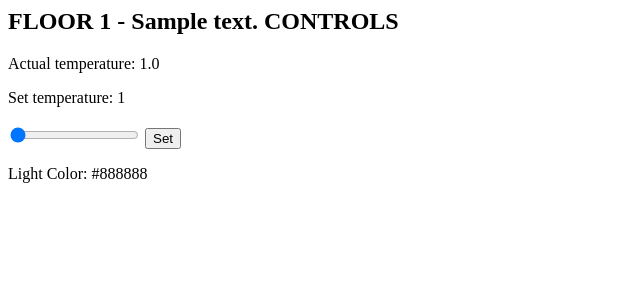
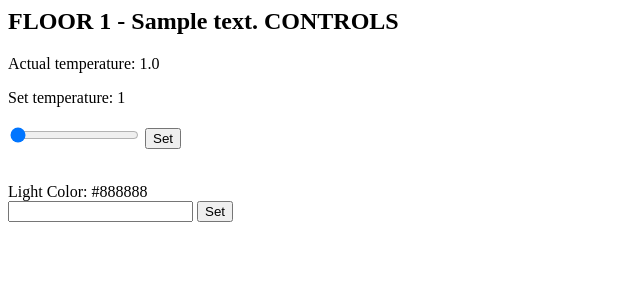
Before and after one commit to usmanov647/smartHome_webapp, a Django app: a page that uses server/usman/templates/usman/control.html in a window 1280 px wide. Shown: the top 300 px of the page, without its empty margins (0-640 px from the left). Run offline with Django 3.2, Linux system fonts and the light colour scheme; tables that the repository leaves empty hold one stand-in row (values such as "Sample post").

Commit message:
added a POST handler for light color

```diff
--- a/server/usman/templates/usman/control.html
+++ b/server/usman/templates/usman/control.html
@@ -14,6 +14,12 @@
             <input type="range" name="temp_set" id="temp_set" min="15" max="30" value="{{ zone_selected.temperature_set }}">
             <input type="submit" value="Set">
         </form>
-        <p>Light Color: {{ zone_selected.light_color }}</p>
+        <br>
+        <form action="{% url 'usman:control' zone_selected.zone_name %}" method="POST">
+            {% csrf_token %}
+            <label for="color_set">Light Color: {{ zone_selected.light_color }}</label><br>
+            <input type="text" name="color_set" id="color_set" value="{{ zone_selected.color_set }}">
+            <input type="submit" value="Set">
+        </form>
     </body>
 </html>
--- a/server/usman/views.py
+++ b/server/usman/views.py
@@ -15,9 +15,14 @@ def control(request, zone_name):
     zone_selected = Zone.objects.get(zone_name=zone_name)
 
     if request.method == 'POST':
-        temp_set = int(request.POST['temp_set'])
-        if 15 <= temp_set <= 30:
-            zone_selected.temperature_set = temp_set
+        print(request.POST)
+        if 'temp_set' in request.POST:
+            temp_set = int(request.POST['temp_set'])
+            if 15 <= temp_set <= 30:
+                zone_selected.temperature_set = temp_set
+                zone_selected.save()
+        if 'color_set' in request.POST:
+            zone_selected.light_color = request.POST['color_set']
             zone_selected.save()
     context = {
         'zone_selected': zone_selected
```
